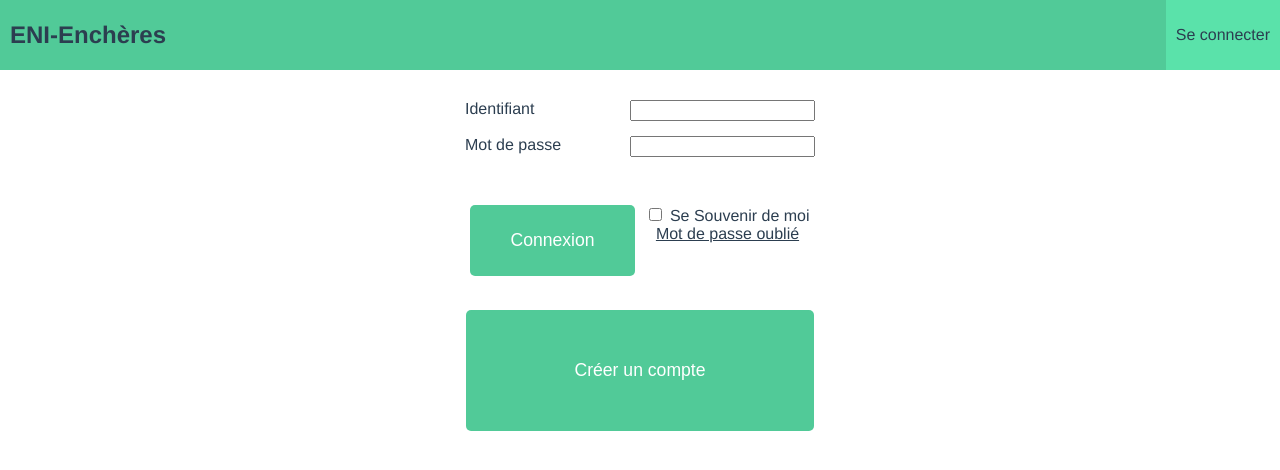
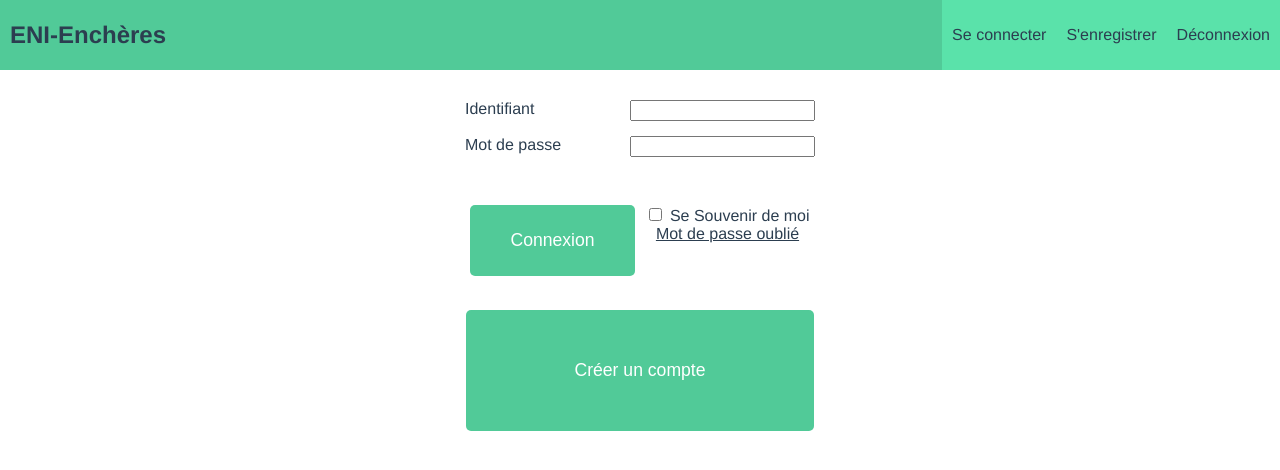
Before and after one commit to FabienStervinou/troc-enchere-ENI-Project, a Vue app in the folder client/: page /login in a window 1280 px wide. Shown: the top 470 px of the page. Built offline with nearby package versions, Linux system fonts and the light colour scheme.

Commit message:
Create logout button

```diff
--- a/client/src/App.vue
+++ b/client/src/App.vue
@@ -1,11 +1,33 @@
 <template>
   <div id="app">
     <nav class="container">
-      <router-link :to="{ name: 'root' }" exact class="nav-item logo">
+      <router-link
+        :to="{ name: 'home' }"
+        exact
+        class="nav-item logo"
+      >
         ENI-Enchères
       </router-link>
-      <router-link :to="{ name: 'login' }" class="nav-item">
+
+      <div class="separator"></div>
+
+      <router-link
+        :to="{ name: 'login' }"
+        class="nav-item"
+      >
         Se connecter
+      </router-link>
+      <router-link
+        :to="{ name: 'register' }"
+        class="nav-item"
+      >
+        S'enregistrer
+      </router-link>
+      <router-link
+        :to="{ name: 'logout' }"
+        class="nav-item"
+      >
+        Déconnexion
       </router-link>
     </nav>
     <router-view />
@@ -14,7 +36,7 @@
 
 <script>
 export default {
-  components: {}
+
 };
 </script>
 
@@ -90,6 +112,10 @@ nav {
   background-color: rgb(81, 202, 152);
   justify-content: space-between;
 
+  .separator {
+    flex-grow: 4;
+  }
+
   .nav-item {
     display: flex;
     justify-content: center;
```
